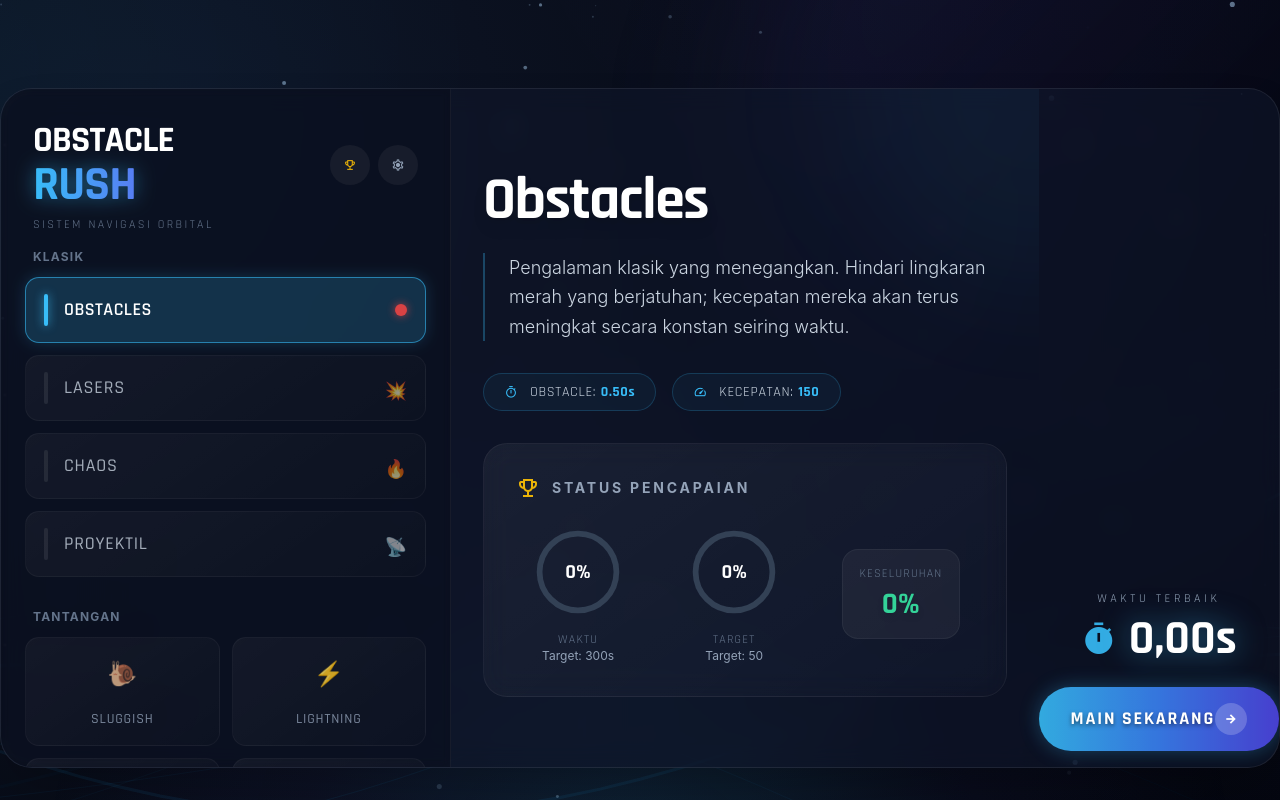
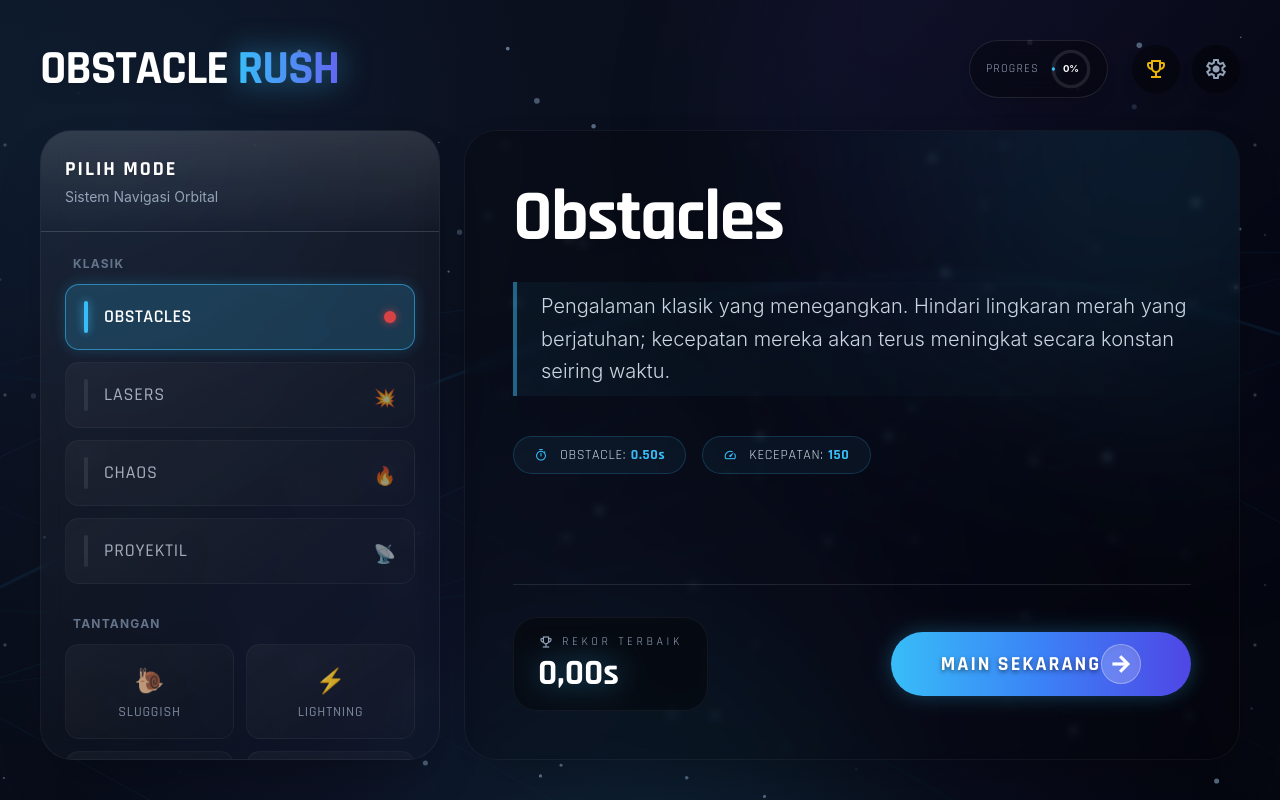
Before and after one commit to Darlayx0/Obstacle-Rush, a website built with Vite: page index.html in a window 1280 px wide. Built offline with nearby package versions, Linux system fonts and the light colour scheme.

Commit message:
UI Redesign: Completed Main Menu layout & background fixes.

```diff
--- a/index.html
+++ b/index.html
@@ -80,67 +80,94 @@
     </div>
 
     <!-- Main Menu -->
+    <!-- Main Menu -->
     <div id="mainMenu"
-      class="glass-panel w-full max-w-7xl h-[85vh] rounded-3xl overflow-hidden relative z-10 shadow-2xl flex flex-col md:flex-row border border-white/10 mx-auto mt-[7vh]">
-      <div class="w-full md:w-[400px] lg:w-[450px] flex flex-col border-r border-white/5 bg-black/20 backdrop-blur-sm">
-        <div class="p-8 pb-4">
-          <div class="flex items-center justify-between mb-2">
-            <h1 class="text-4xl font-display font-bold tracking-tight text-white uppercase">
+      class="absolute inset-0 flex flex-col w-full h-full p-6 lg:p-10 z-10 box-border pointer-events-none">
+
+      <!-- Header -->
+      <header class="w-full flex items-center justify-between mb-8 z-20 shrink-0 pointer-events-auto">
+        <!-- Title -->
+        <div class="flex items-center gap-6">
+          <h1 class="text-4xl md:text-5xl font-display font-bold tracking-tight text-white uppercase drop-shadow-lg">
             Obstacle <span
-                class="text-primary block text-5xl bg-clip-text text-transparent bg-gradient-to-r from-primary to-secondary drop-shadow-[0_0_10px_rgba(56,189,248,0.5)]">Rush</span>
+              class="text-primary bg-clip-text text-transparent bg-gradient-to-r from-primary to-secondary drop-shadow-[0_0_15px_rgba(56,189,248,0.6)]">Rush</span>
           </h1>
-            <div class="flex gap-2">
+        </div>
+
+        <!-- Right Side: Progress & Buttons -->
+        <div class="flex items-center gap-4">
+          <!-- Overall Progress (Circular) - INJECTED VIA JS LATER -->
+          <div id="headerProgress"
+            class="flex items-center justify-center gap-3 bg-black/30 border border-white/10 px-4 py-2 rounded-full backdrop-blur-md shadow-lg mr-2 hidden">
+            <!-- JavaScript will render the circular progress here -->
+          </div>
+
+          <div class="flex gap-3">
             <button id="showAchievementBtn"
-                class="w-10 h-10 rounded-full bg-white/5 border border-white/10 flex items-center justify-center hover:bg-white/10 hover:border-primary/50 transition-colors group"
+              class="w-12 h-12 rounded-full bg-black/40 border border-white/10 flex items-center justify-center hover:bg-white/10 hover:border-primary/50 transition-all hover:scale-105 group backdrop-blur-md shadow-lg"
               title="Pencapaian">
               <span
-                  class="material-symbols-outlined text-yellow-500 group-hover:scale-110 transition-transform text-sm">emoji_events</span>
+                class="material-symbols-outlined text-yellow-500 group-hover:scale-110 transition-transform">emoji_events</span>
             </button>
             <button id="showSettingsBtn"
-                class="w-10 h-10 rounded-full bg-white/5 border border-white/10 flex items-center justify-center hover:bg-white/10 hover:border-primary/50 transition-colors group"
+              class="w-12 h-12 rounded-full bg-black/40 border border-white/10 flex items-center justify-center hover:bg-white/10 hover:border-primary/50 transition-all hover:scale-105 group backdrop-blur-md shadow-lg"
               title="Pengaturan">
               <span
-                  class="material-symbols-outlined text-slate-400 group-hover:text-white group-hover:rotate-90 transition-all text-sm">settings</span>
+                class="material-symbols-outlined text-slate-400 group-hover:text-white group-hover:rotate-90 transition-all">settings</span>
             </button>
           </div>
         </div>
-          <p class="text-xs font-display tracking-[0.2em] text-slate-500 uppercase mt-2">Sistem Navigasi Orbital</p>
+      </header>
+
+      <!-- Body: Sidebar + Main Panel -->
+      <div class="relative w-full flex-1 flex flex-col md:flex-row gap-6 min-h-0 pointer-events-none">
+
+        <!-- Sidebar (Mode List) -->
+        <div
+          class="w-full md:w-[350px] lg:w-[400px] flex flex-col glass-card border border-white/10 rounded-3xl overflow-hidden shrink-0 pointer-events-auto bg-black/30 backdrop-blur-md shadow-2xl">
+          <div class="p-6 border-b border-white/5 bg-gradient-to-b from-white/10 to-transparent">
+            <h2 class="text-xl font-display font-bold tracking-widest uppercase text-white drop-shadow">Pilih Mode</h2>
+            <p class="text-sm font-body text-slate-400 mt-1">Sistem Navigasi Orbital</p>
           </div>
 
-        <div class="flex-1 overflow-y-auto px-6 pb-6 space-y-8" id="modeList">
+          <div class="flex-1 overflow-y-auto px-6 pb-6 pt-6 space-y-8 custom-scrollbar" id="modeList">
             <!-- Dynamically populated by JS (Tailwind styling inside main.js) -->
           </div>
         </div>
 
-      <div class="flex-1 relative flex flex-col p-6 lg:p-8 overflow-y-auto overflow-x-hidden custom-scrollbar z-10">
+        <!-- Main Panel (Transparent & Spacious) -->
         <div
-          class="absolute top-0 right-0 w-96 h-96 bg-primary/5 rounded-full blur-3xl pointer-events-none -translate-y-1/2 translate-x-1/2">
+          class="flex-1 relative flex flex-col p-8 lg:p-12 z-10 rounded-3xl border border-white/5 bg-black/20 backdrop-blur-sm overflow-y-auto overflow-x-hidden custom-scrollbar pointer-events-auto shadow-2xl">
+
+          <!-- Background Glow inside Main Panel -->
+          <div
+            class="absolute top-0 right-0 w-[500px] h-[500px] bg-primary/10 rounded-full blur-[100px] pointer-events-none -translate-y-1/2 translate-x-1/3">
           </div>
 
-        <div class="mb-8 mt-4 pt-4">
+          <div class="mb-10 relative z-10">
             <h2 id="infoTitle"
-            class="text-4xl md:text-5xl lg:text-6xl font-display font-bold text-white mb-4 tracking-tight drop-shadow-lg"
-            style="line-height:1.2; padding-top: 0.2em;">
+              class="text-5xl md:text-6xl lg:text-7xl font-display font-bold text-white mb-6 tracking-tight drop-shadow-lg"
+              style="line-height:1.1;">
               Obstacles
             </h2>
             <p id="infoDesc"
-            class="text-lg text-slate-300 font-light leading-relaxed max-w-2xl border-l-2 border-primary/30 pl-6">
+              class="text-xl text-slate-300 font-light leading-relaxed max-w-3xl border-l-4 border-primary/50 pl-6 bg-gradient-to-r from-primary/5 to-transparent py-2">
               Pengalaman klasik yang menegangkan. Hindari lingkaran merah yang berjatuhan.
             </p>
           </div>
 
-        <div id="modeStats" class="flex flex-wrap gap-4 mb-8">
+          <div id="modeStats" class="flex flex-wrap gap-4 mb-10 relative z-10">
             <!-- Dynamically populated stats -->
           </div>
 
           <!-- Modul Pencapaian (Hanya terlihat jika bukan Mode Custom) -->
           <div id="modeAchPanel"
-          class="glass-card p-8 rounded-2xl border-t border-white/10 bg-gradient-to-br from-white/5 to-transparent backdrop-blur-md mb-8">
+            class="glass-card p-8 rounded-2xl border-t border-white/10 bg-gradient-to-br from-white/5 to-transparent backdrop-blur-md mb-10 hidden relative z-10">
             <!-- Dynamically populated by updateModeStatsPanel() -->
           </div>
 
           <!-- Custom Panel (Hanya terlihat di Mode Custom) -->
-        <div id="customPanel" class="hidden">
+          <div id="customPanel" class="hidden relative z-10 w-full mb-10">
             <div class="preset-group flex gap-3 items-center mb-6">
               <label class="text-slate-400 text-sm">Muat Presetal Dasar:</label>
               <select id="presetSelect"
@@ -210,8 +237,8 @@
                 </div>
                 <div id="laserConfig" class="block-content hidden-content space-y-3 text-sm text-slate-300">
                   <div class="flex flex-col"><label class="flex justify-between"><span>Kemunculan:</span> <span
-                      id="valLaserSpawn" class="text-primary">1.00s</span></label><input type="range" id="rngLaserSpawn"
-                    min="0.10" max="5.00" step="0.01" value="1.0" class="w-full"></div>
+                        id="valLaserSpawn" class="text-primary">1.00s</span></label><input type="range"
+                      id="rngLaserSpawn" min="0.10" max="5.00" step="0.01" value="1.0" class="w-full"></div>
                   <div class="flex flex-col"><label class="flex justify-between"><span>Durasi Peringatan:</span> <span
                         id="valLaserWarn" class="text-primary">1.00s</span></label><input type="range" id="rngLaserWarn"
                       min="0.20" max="3.00" step="0.01" value="1.0" class="w-full"></div>
@@ -241,7 +268,8 @@
                           style="color:#fbbf24;">Homing</span></label>
                       <label><input type="checkbox" id="chkShotgun" checked> <span
                           style="color:#f87171;">Shotgun</span></label>
-                    <label><input type="checkbox" id="chkWave" checked> <span style="color:#a78bfa;">Wave</span></label>
+                      <label><input type="checkbox" id="chkWave" checked> <span
+                          style="color:#a78bfa;">Wave</span></label>
                       <label><input type="checkbox" id="chkSniper" checked> <span
                           style="color:#34d399;">Sniper</span></label>
                     </div>
@@ -287,38 +315,40 @@
               </div>
             </div>
           </div>
+
+          <!-- Start Button Area at Bottom -->
+          <div class="mt-auto pt-8 border-t border-white/10 relative z-10 w-full mt-[5vh]">
+            <div class="flex flex-col sm:flex-row items-center justify-between gap-6 w-full">
+
+              <div id="highScoreContainer"
+                class="flex flex-col items-start bg-black/30 px-6 py-4 rounded-2xl border border-white/5 backdrop-blur-md">
+                <span
+                  class="text-xs font-display tracking-[0.3em] text-slate-400 uppercase mb-1 flex items-center gap-2"><span
+                    class="material-symbols-outlined text-[1rem]">emoji_events</span>Rekor Terbaik</span>
+                <span
+                  class="highScoreDisplay text-4xl font-display font-bold text-white drop-shadow-[0_0_15px_rgba(56,189,248,0.5)]">0,00s</span>
               </div>
 
-      <!-- Start Button Area -->
-      <div class="mt-auto pt-8">
-        <div class="flex flex-col items-center gap-6 pb-4">
-          <div id="highScoreContainer" class="flex flex-col items-center">
-            <span class="text-xs font-display tracking-[0.3em] text-slate-400 uppercase mb-2">Waktu Terbaik</span>
-            <div class="flex items-center gap-3">
-              <span class="material-symbols-outlined text-primary text-4xl animate-pulse-soft"
-                style="font-variation-settings: 'FILL' 1;">timer</span>
-              <span
-                class="highScoreDisplay text-5xl font-display font-bold text-white drop-shadow-[0_0_15px_rgba(56,189,248,0.5)]">0,00s</span>
-            </div>
-          </div>
-
+              <!-- Start Button without bg-black/10 on the inner content -->
               <button id="startBtn"
-            class="group relative w-full h-16 rounded-full overflow-hidden transition-all hover:scale-[1.02] shadow-glow hover:shadow-glow-hover focus:outline-none focus:ring-2 focus:ring-primary focus:ring-offset-2 focus:ring-offset-slate-900 border border-primary/30">
+                class="group relative w-full sm:w-auto min-w-[300px] h-16 rounded-full overflow-hidden transition-all hover:scale-[1.05] shadow-glow hover:shadow-glow-hover focus:outline-none focus:ring-2 focus:ring-primary border border-primary/50 shrink-0 ml-auto pointer-events-auto">
                 <div
                   class="absolute inset-0 bg-gradient-to-r from-primary via-blue-500 to-indigo-600 transition-transform duration-500 group-hover:scale-105">
                 </div>
                 <div
                   class="absolute inset-0 bg-gradient-to-r from-transparent via-white/20 to-transparent -translate-x-full group-hover:translate-x-full transition-transform duration-1000">
                 </div>
-            <div class="relative h-full flex items-center justify-between px-8 bg-black/10">
-              <span class="font-display font-bold text-lg tracking-widest text-white uppercase"
+                <div class="relative h-full flex items-center justify-between px-8">
+                  <span class="font-display font-bold text-xl tracking-widest text-white uppercase"
                     style="text-shadow: 0 2px 4px rgba(0,0,0,0.5);">Main Sekarang</span>
                   <div
-                class="w-8 h-8 rounded-full bg-white/20 flex items-center justify-center group-hover:translate-x-1 transition-transform">
-                <span class="material-symbols-outlined text-white text-sm font-bold">arrow_forward</span>
+                    class="w-10 h-10 rounded-full bg-white/20 flex items-center justify-center group-hover:translate-x-2 transition-transform shadow-inner border border-white/30">
+                    <span class="material-symbols-outlined text-white font-bold">arrow_forward</span>
                   </div>
                 </div>
               </button>
+            </div>
+          </div>
 
         </div>
       </div>
@@ -426,7 +456,7 @@
         <div
           class="absolute inset-0 bg-gradient-to-r from-primary via-blue-500 to-indigo-600 transition-transform duration-500 group-hover:scale-105">
         </div>
-        <div class="relative h-full flex items-center justify-center gap-3 bg-black/10">
+        <div class="relative h-full flex items-center justify-center gap-3">
           <span class="material-symbols-outlined text-white font-bold">play_arrow</span>
           <span class="font-display font-bold tracking-widest text-white uppercase text-lg"
             style="text-shadow: 0 2px 4px rgba(0,0,0,0.5);">Lanjutkan</span>
@@ -488,7 +518,7 @@
         <div
           class="absolute inset-0 bg-gradient-to-r from-red-500 via-rose-600 to-pink-600 transition-transform duration-500 group-hover:scale-105">
         </div>
-        <div class="relative h-full flex items-center justify-center gap-3 bg-black/10">
+        <div class="relative h-full flex items-center justify-center gap-3">
           <span class="material-symbols-outlined text-white font-bold">replay</span>
           <span class="font-display font-bold tracking-widest text-white uppercase text-lg"
             style="text-shadow: 0 2px 4px rgba(0,0,0,0.5);">Coba Lagi</span>
--- a/main.js
+++ b/main.js
@@ -1375,6 +1375,36 @@ function gameOver() {
     gameOverMenu.classList.remove('hidden');
 }
 
+function updateHeaderProgress() {
+    const el = document.getElementById('headerProgress');
+    if (!el) return;
+
+    // Calculate total progress
+    const overall = getOverallAchStats();
+    const pct = parseFloat(overall.avgCombined) || 0;
+
+    // We want the SVG circle and percentage
+    el.innerHTML = `
+        <div class="flex items-center gap-3">
+            <span class="text-xs font-display tracking-widest text-slate-400 uppercase">PROGRES</span>
+            <div class="relative w-10 h-10">
+                <svg class="w-full h-full -rotate-90" viewBox="0 0 36 36">
+                    <!-- Background Circle -->
+                    <path class="text-white/10" stroke-width="3" stroke="currentColor" fill="none"
+                        d="M18 2.0845 a 15.9155 15.9155 0 0 1 0 31.831 a 15.9155 15.9155 0 0 1 0 -31.831" />
+                    <!-- Progress Circle -->
+                    <path class="text-primary drop-shadow-[0_0_5px_rgba(56,189,248,0.8)]" stroke-dasharray="${pct}, 100" stroke-width="3" stroke-linecap="round" stroke="currentColor" fill="none"
+                        d="M18 2.0845 a 15.9155 15.9155 0 0 1 0 31.831 a 15.9155 15.9155 0 0 1 0 -31.831" />
+                </svg>
+                <div class="absolute inset-0 flex items-center justify-center">
+                    <span class="text-[0.6rem] font-bold text-white">${pct}%</span>
+                </div>
+            </div>
+        </div>
+    `;
+    el.classList.remove('hidden');
+}
+
 function showMainMenu() {
     document.body.className = 'bg-menu';
     gameState = 'menu';
@@ -1400,6 +1430,7 @@ function showMainMenu() {
         loadHighScore();
         updateModeStatsPanel(currentMode);
     }
+    updateHeaderProgress();
     drawBackground();
 }
 
@@ -1734,36 +1765,7 @@ function gameLoop(currentTime) {
     drawCinematicBackground(safeDt);
     drawBackground();
 
-    // ================= MAIN MENU BACKGROUND ANIMATION =================
-    if (gameState === 'menu') {
-        // Slow trickle of random entities to populate background
-        obsSpawnTimer += safeDt;
-        lasSpawnTimer += safeDt;
-        proSpawnTimer += safeDt;
-
-        if (obsSpawnTimer >= 1.5 && Math.random() < 0.5) {
-            const obs = new Obstacle();
-            // Slow them down slightly for menu
-            obs.vx *= 0.5;
-            obs.vy *= 0.5;
-            entities.push(obs);
-            obsSpawnTimer = 0;
-        }
-
-        if (lasSpawnTimer >= 3.0 && Math.random() < 0.3) {
-            entities.push(new Laser());
-            lasSpawnTimer = 0;
-        }
-
-        if (proSpawnTimer >= 2.0 && Math.random() < 0.4) {
-            const pro = new Projectile();
-            // Menu projectiles should mostly just float across the screen
-            pro.vx *= 0.6;
-            pro.vy *= 0.6;
-            entities.push(pro);
-            proSpawnTimer = 0;
-        }
-    }
+    // Entities are no longer spawned during the menu to keep the background clean.
     // ==================================================================
 
     // ================= MAIN PLAYING LOGIC =================
@@ -2107,11 +2109,7 @@ function initSliders() {
 }
 initSliders();
 
-// Start background animation on load
-document.body.className = 'bg-menu';
-gameState = 'menu';
-lastTime = performance.now();
-animationId = requestAnimationFrame(gameLoop);
+// The background animation already starts in init() via showMainMenu().
 
 function renderModeList(activeKey) {
     let html = '';
```
Lines whose indentation alone changed are shown as unchanged.
